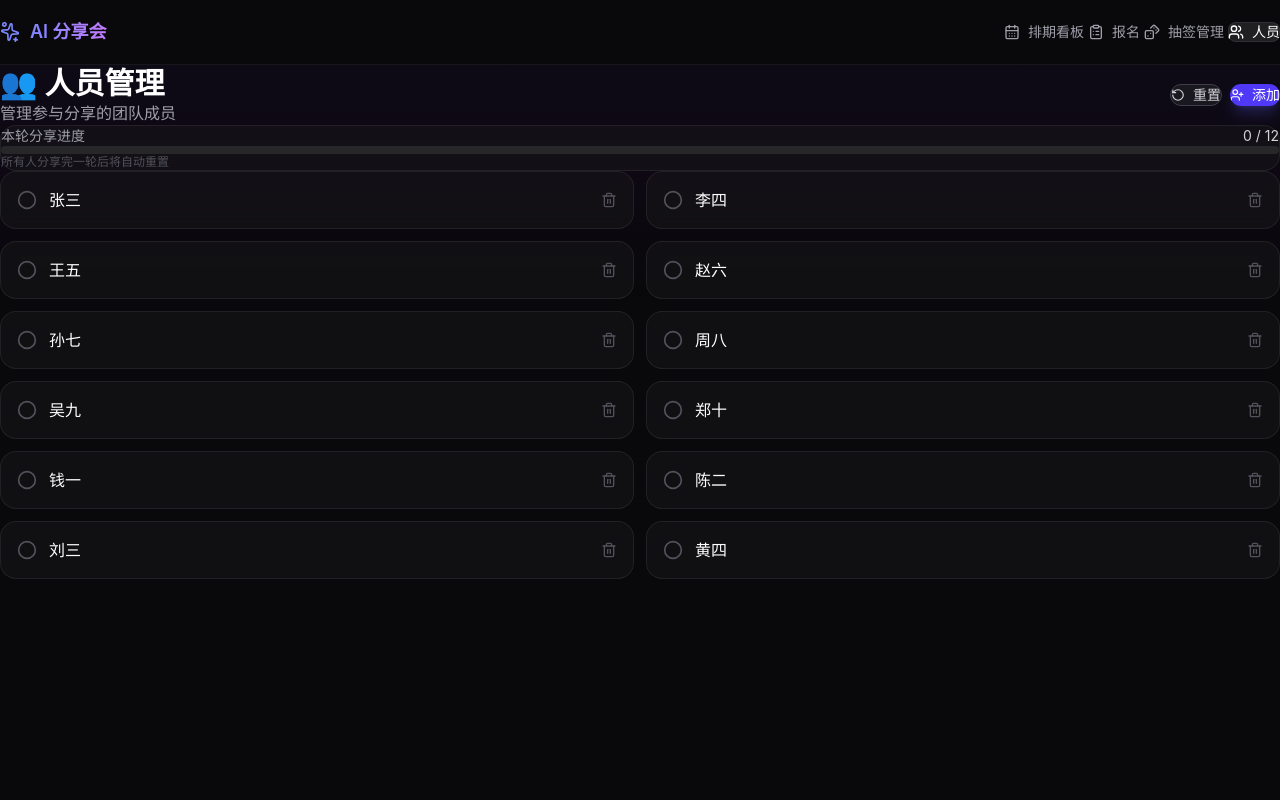
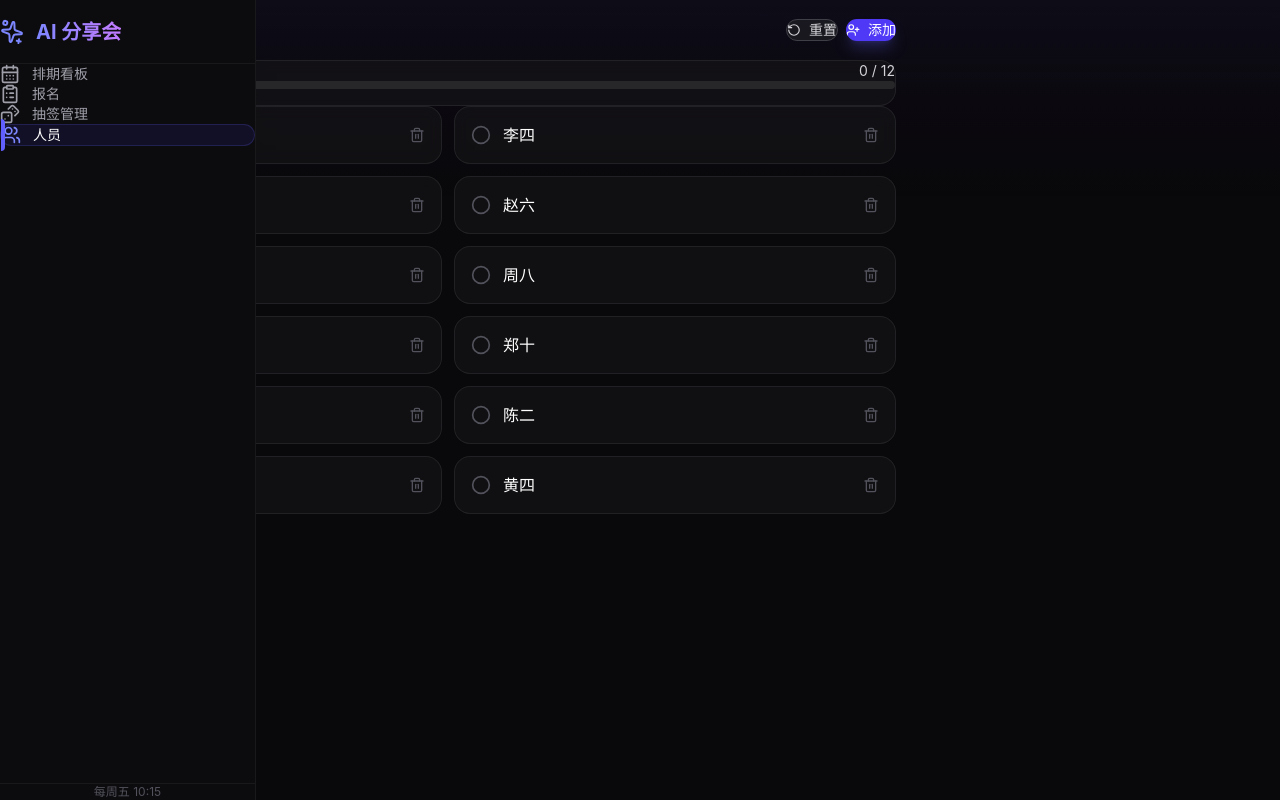
Before and after one commit to toller892/AI_zeabur_proj, a React (Vite) app: page /members in a window 1280 px wide. Built offline with nearby package versions, Linux system fonts and the light colour scheme.

Commit message:
refactor: 改为侧边栏布局，更美观

```diff
--- a/src/components/Layout.tsx
+++ b/src/components/Layout.tsx
@@ -12,65 +12,78 @@ const navItems = [
 
 export default function Layout() {
   return (
-    <div className="min-h-screen bg-[var(--background)]">
-      {/* Top gradient glow */}
-      <div className="fixed top-0 left-0 right-0 h-[300px] bg-gradient-to-b from-indigo-950/20 via-purple-950/10 to-transparent pointer-events-none z-0" />
-
-      {/* Navbar */}
-      <motion.nav
-        initial={{ y: -20, opacity: 0 }}
-        animate={{ y: 0, opacity: 1 }}
-        transition={{ duration: 0.5 }}
-        className="sticky top-0 z-50 border-b border-zinc-800/50 bg-zinc-950/80 backdrop-blur-xl"
+    <div className="min-h-screen bg-[#09090b] flex">
+      {/* Sidebar */}
+      <motion.aside
+        initial={{ x: -20, opacity: 0 }}
+        animate={{ x: 0, opacity: 1 }}
+        transition={{ duration: 0.4 }}
+        className="fixed left-0 top-0 bottom-0 w-64 bg-[#0c0c0f] border-r border-zinc-800/50 flex flex-col z-50"
       >
-        <div className="w-full flex items-center justify-between px-8 h-16">
-          <div className="flex items-center gap-2.5">
+        {/* Logo */}
+        <div className="h-16 flex items-center gap-3 px-6 border-b border-zinc-800/50">
           <motion.div
             animate={{ rotate: [0, 360] }}
             transition={{ duration: 20, repeat: Infinity, ease: 'linear' }}
           >
-              <Sparkles className="w-5 h-5 text-indigo-400" />
+            <Sparkles className="w-6 h-6 text-indigo-400" />
           </motion.div>
-            <span className="text-lg font-semibold bg-gradient-to-r from-indigo-400 to-purple-400 bg-clip-text text-transparent">
+          <span className="text-xl font-bold bg-gradient-to-r from-indigo-400 to-purple-400 bg-clip-text text-transparent">
             AI 分享会
           </span>
         </div>
 
-          <div className="flex items-center gap-1">
+        {/* Nav Items */}
+        <nav className="flex-1 py-6 px-3">
+          <div className="space-y-1">
             {navItems.map(({ to, icon: Icon, label }) => (
               <NavLink key={to} to={to} end={to === '/'}>
                 {({ isActive }) => (
                   <motion.div
-                    whileHover={{ scale: 1.05 }}
-                    whileTap={{ scale: 0.95 }}
+                    whileHover={{ x: 4 }}
+                    whileTap={{ scale: 0.98 }}
                     className={cn(
-                      'relative flex items-center gap-2 px-4 py-2 rounded-lg text-sm font-medium transition-colors',
+                      'relative flex items-center gap-3 px-4 py-3 rounded-xl text-sm font-medium transition-all',
                       isActive
-                        ? 'text-white'
-                        : 'text-zinc-400 hover:text-zinc-200'
+                        ? 'text-white bg-indigo-600/10 border border-indigo-500/20'
+                        : 'text-zinc-400 hover:text-zinc-200 hover:bg-zinc-800/50'
                     )}
                   >
+                    <Icon className={cn('w-5 h-5', isActive ? 'text-indigo-400' : '')} />
+                    <span>{label}</span>
                     {isActive && (
                       <motion.div
-                        layoutId="activeTab"
-                        className="absolute inset-0 bg-zinc-800/80 rounded-lg border border-zinc-700/50"
-                        transition={{ type: 'spring', stiffness: 500, damping: 35 }}
+                        layoutId="activeIndicator"
+                        className="absolute left-0 top-1/2 -translate-y-1/2 w-1 h-8 bg-indigo-500 rounded-r-full"
+                        transition={{ type: 'spring', stiffness: 500, damping: 30 }}
                       />
                     )}
-                    <Icon className="w-4 h-4 relative z-10" />
-                    <span className="relative z-10 hidden sm:inline">{label}</span>
                   </motion.div>
                 )}
               </NavLink>
             ))}
           </div>
+        </nav>
+
+        {/* Footer */}
+        <div className="p-4 border-t border-zinc-800/50">
+          <div className="text-xs text-zinc-600 text-center">
+            每周五 10:15
           </div>
-      </motion.nav>
+        </div>
+      </motion.aside>
 
       {/* Main Content */}
-      <main className="relative z-10 w-full px-8 py-8">
+      <div className="flex-1 ml-64">
+        {/* Top gradient glow */}
+        <div className="fixed top-0 left-64 right-0 h-[200px] bg-gradient-to-b from-indigo-950/20 via-purple-950/5 to-transparent pointer-events-none z-0" />
+
+        <main className="relative z-10 p-8 min-h-screen">
+          <div className="max-w-5xl mx-auto">
             <Outlet />
+          </div>
         </main>
+      </div>
     </div>
   )
 }
--- a/src/pages/AdminPage.tsx
+++ b/src/pages/AdminPage.tsx
@@ -65,7 +65,7 @@ export default function AdminPage() {
       initial={{ opacity: 0 }}
       animate={{ opacity: 1 }}
       transition={{ duration: 0.5 }}
-      className="w-full max-w-none space-y-8"
+      className="max-w-4xl mx-auto space-y-8"
     >
       {/* Header */}
       <div className="space-y-2">
--- a/src/pages/MembersPage.tsx
+++ b/src/pages/MembersPage.tsx
@@ -24,7 +24,7 @@ export default function MembersPage() {
       initial={{ opacity: 0 }}
       animate={{ opacity: 1 }}
       transition={{ duration: 0.5 }}
-      className="w-full max-w-none space-y-8"
+      className="max-w-4xl mx-auto space-y-8"
     >
       {/* Header */}
       <div className="flex items-center justify-between">
--- a/src/pages/SignupPage.tsx
+++ b/src/pages/SignupPage.tsx
@@ -48,7 +48,7 @@ export default function SignupPage() {
       initial={{ opacity: 0 }}
       animate={{ opacity: 1 }}
       transition={{ duration: 0.5 }}
-      className="w-full max-w-none space-y-8"
+      className="max-w-4xl mx-auto space-y-8"
     >
       {/* Header */}
       <div className="space-y-2 text-center">
```
Lines whose indentation alone changed are shown as unchanged.
